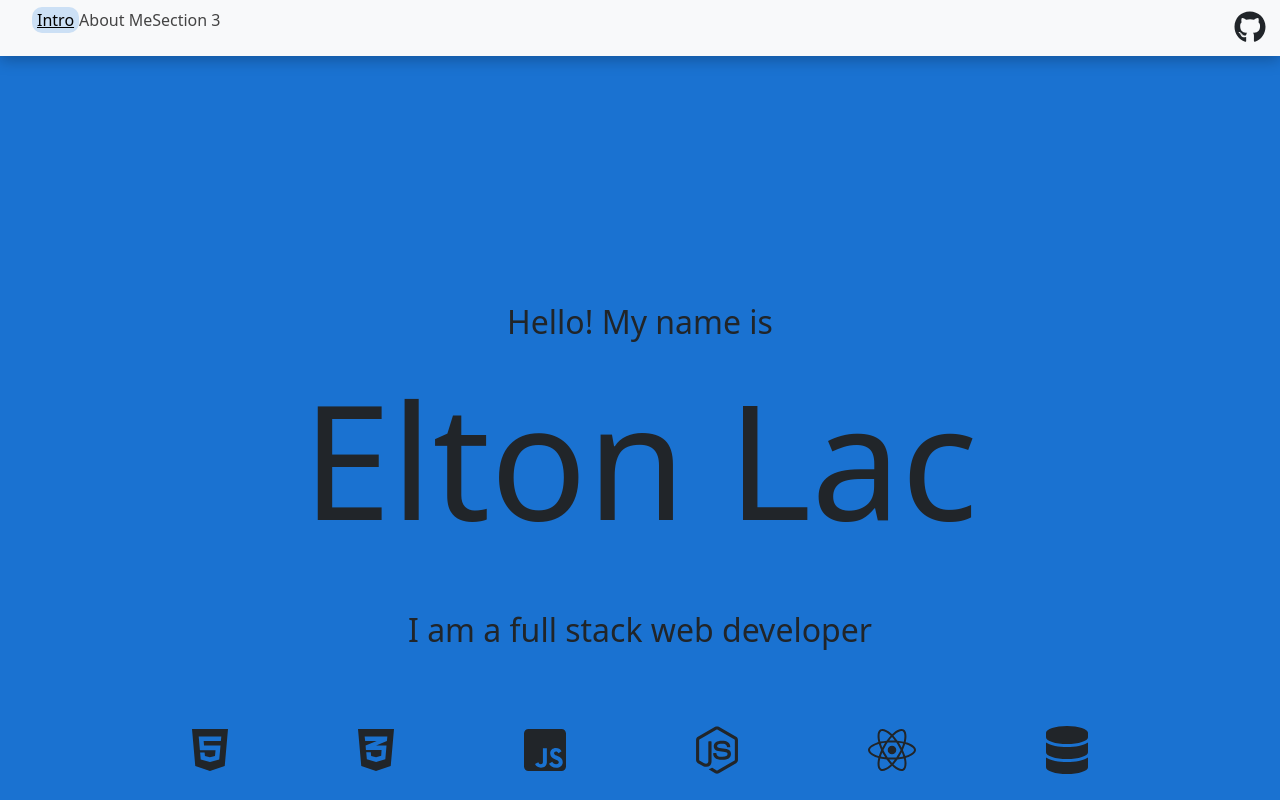
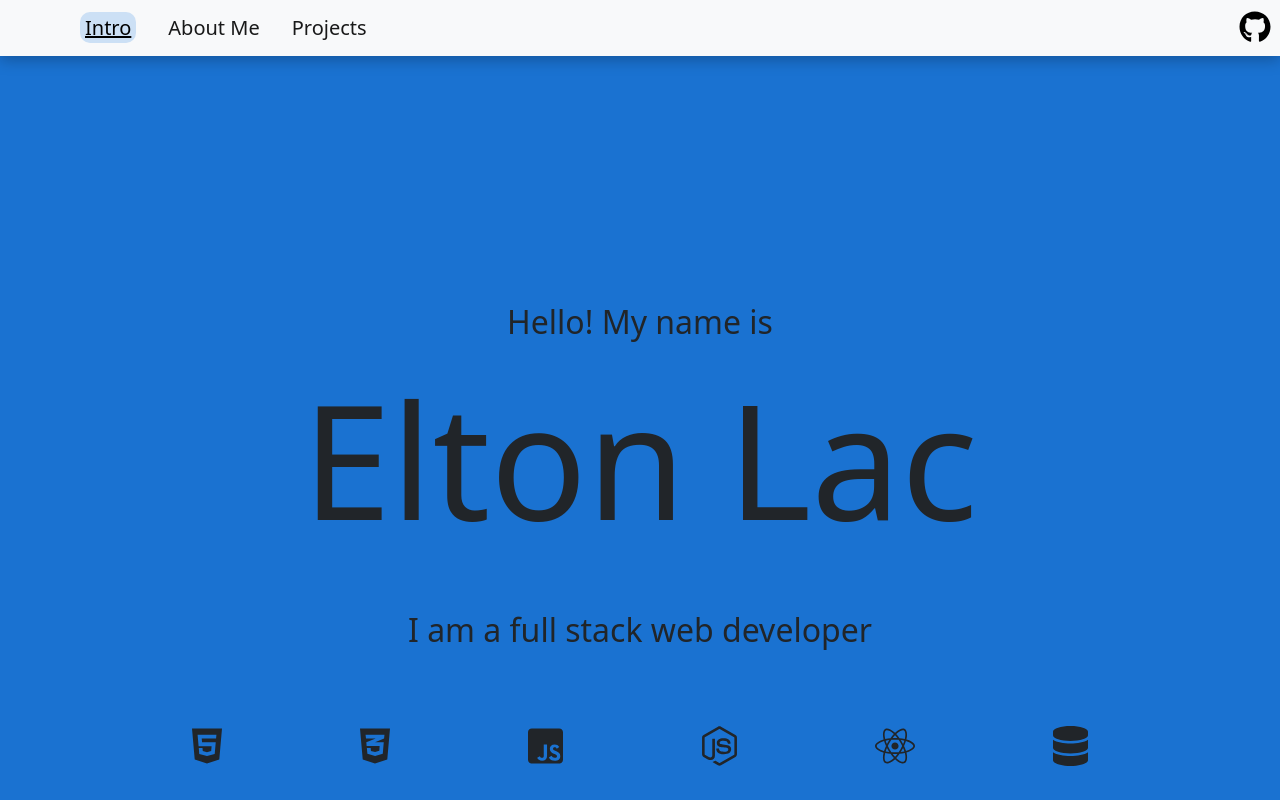
Before and after one commit to eelac/Portfolio, a React (Create React App) app: page / in a window 1280 px wide. Shown: the top 800 px of the page. Built offline with nearby package versions, Linux system fonts and the light colour scheme.

Commit message:
Updated navbar, github icon links to github

```diff
--- a/src/App.css
+++ b/src/App.css
@@ -5,25 +5,19 @@
 
 .GithubIcon {
   font-size: 2rem;
-  min-width: 60px;
+  min-width: 50px;
+  cursor: pointer;
+  color: black;
+}
+
+.navbar-brand {
+  padding: 5rem;
   cursor: pointer;
 }
 
-.navHeader {
-  display: inline-block;
-  color: #444444;
-  border-style: hidden;
-  background-color: transparent;
-  cursor: pointer;
-}
-
-.navHeader:hover {
+.navbar-brand > .active {
   color: black;
   font-weight: 500;
-}
-
-.navHeader > .active {
-  color: black;
   border-style: hidden;
   padding: 2px 5px;
   border-radius: 10px;
--- a/src/Components/Intro/Intro.css
+++ b/src/Components/Intro/Intro.css
@@ -17,7 +17,7 @@
 }
 
 .icons {
-  font-size: 3rem;
+  font-size: 2.5rem;
   width: 80%;
   margin: auto;
   display: flex;
--- a/src/Components/Navbar.js
+++ b/src/Components/Navbar.js
@@ -6,51 +6,49 @@ import { faGithub } from "@fortawesome/free-brands-svg-icons";
 export default class Navbar extends Component {
   render() {
     return (
-      <nav className="navbar sticky-top navbar-expand-lg navbar-light bg-light">
-        <ul className="navItems">
-          <li className="navHeader">
+      <div className="navbar sticky-top navbar-light bg-light justify-content-between">
+        <div className="navbar-brand">
           <Link
             activeClass="active"
             to="section1"
             spy={true}
             smooth={true}
             offset={-70}
-              duration={200}
+            duration={150}
+            style={{ marginRight: "2rem" }}
           >
             Intro
           </Link>
-          </li>
-          <li className="navHeader">
           <Link
             activeClass="active"
             to="section2"
             spy={true}
             smooth={true}
             offset={-55}
-              duration={200}
+            duration={150}
+            style={{ marginRight: "2rem" }}
           >
             About Me
           </Link>
-          </li>
-          <li className="navHeader">
           <Link
             activeClass="active"
             to="section3"
             spy={true}
             smooth={true}
             offset={-55}
-              duration={200}
+            duration={150}
           >
-              Section 3
+            Projects
           </Link>
-          </li>
-        </ul>
-        <div className="collapse navbar-collapse" />
-
-        <div>
+        </div>
+        <div className="form-inline">
+          <div
+            onClick={() => window.open("https://github.com/eelac", "_blank")}
+          >
             <FontAwesomeIcon icon={faGithub} className="GithubIcon" />
           </div>
-      </nav>
+        </div>
+      </div>
     );
   }
 }
```
Also changed, not shown: Test.js (added, +56 -0 lines). Lines whose indentation alone changed are shown as unchanged.
